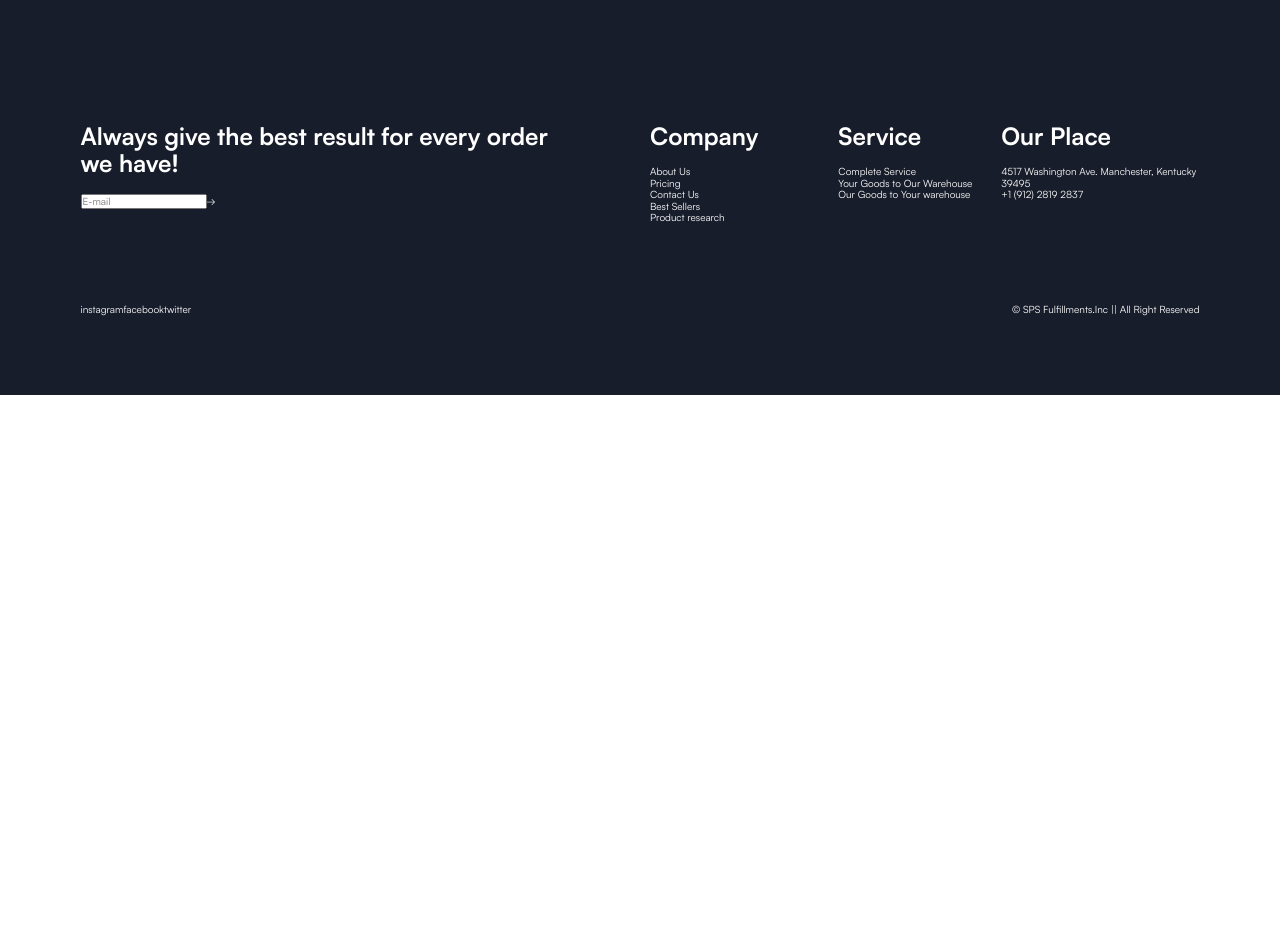
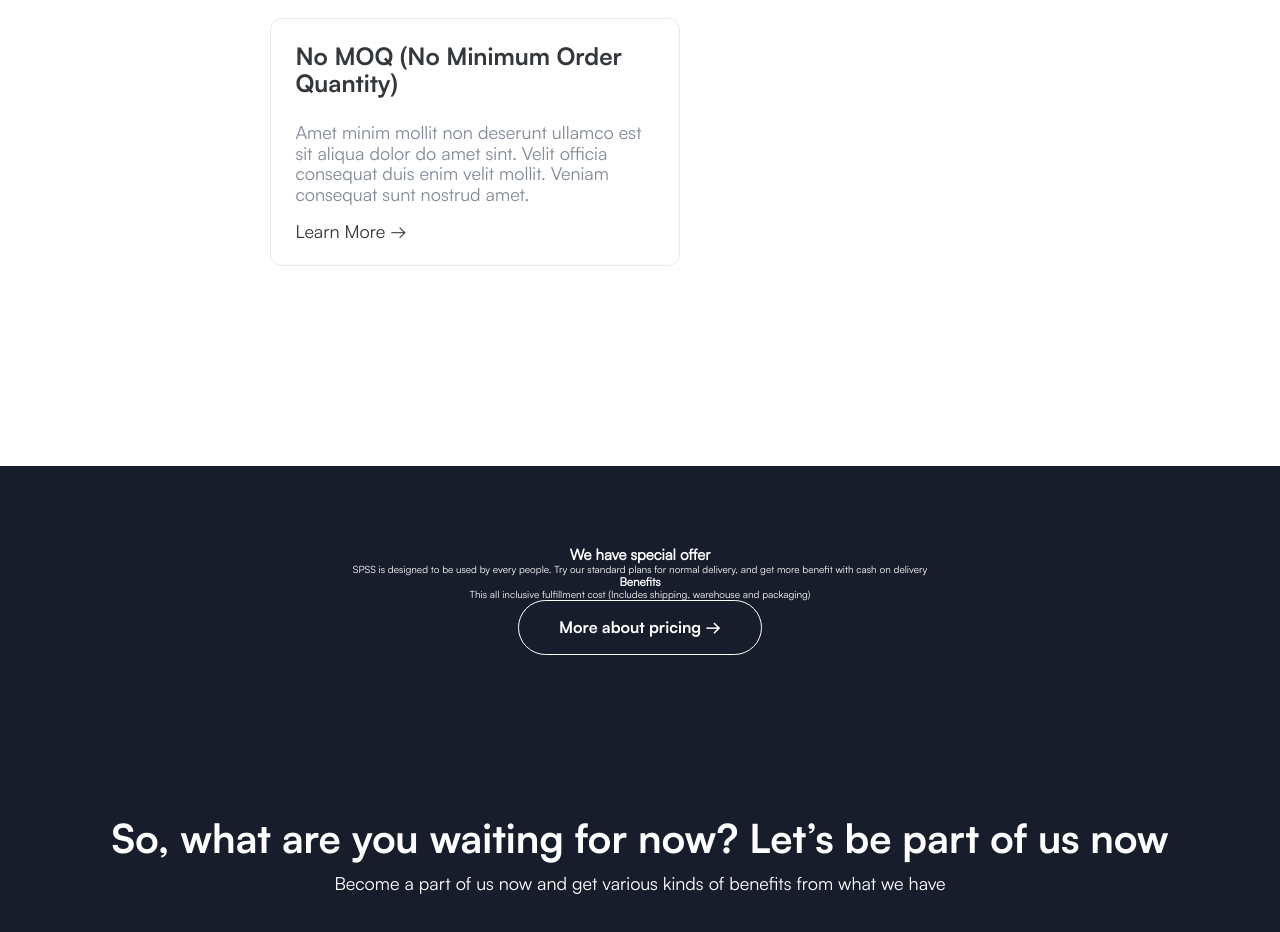
Before and after one commit to Vergilius88/sps, a React (Create React App) app: page / in a window 1280 px wide. Shown: the part 2060-2992 px from the top of the page. Before the commit the page ends 2455 px from the top, so only its background shows below. Built offline with nearby package versions, Linux system fonts and the light colour scheme.

Commit message:
added offers

```diff
--- a/src/App.tsx
+++ b/src/App.tsx
@@ -8,6 +8,7 @@ import { Main } from "./layouts/main/main";
 import { OrderNowBlock } from "./components/orderNow/orderNow";
 import { Hero } from "./components/hero/hero";
 import { Benefits } from "./components/benefits/benefits";
+import { SpecialOffer } from "./components/specialOffer/specialOffer";
 
 function App() {
   return (
@@ -16,6 +17,7 @@ function App() {
       <Main>
         <Hero />
         <Benefits/>
+        <SpecialOffer/>
         <OrderNowBlock />
       </Main>
       <Footer />
--- a/src/components/benefits/benefitsList/benefitsItem/benefitsItemStyles.scss
+++ b/src/components/benefits/benefitsList/benefitsItem/benefitsItemStyles.scss
@@ -1,4 +1,32 @@
-.benefitsListItems{
-    width: 41rem;
+.benefitsListItems {
+    max-width: 41rem;
     margin-bottom: 8rem;
+    border: 0.05rem solid #E4EAF2;
+    border-radius: 1.2rem;
+    padding: 2.4rem;
+
+    &TitleWrapper {
+        margin-bottom: 2.4rem;
+    }
+
+    &Title {
+        font-family: 'Satoshi-bold';
+        font-size: 2.4rem;
+    }
+
+    &Text {
+
+        font-size: 1.8rem;
+        color: #828A96;
+        margin-bottom: 1.6rem;
+    }
+
+    &Link {
+        color: #34383C;
+        font-size: 1.8rem;
+    }
 }
+
+.benefitsListItems:hover {
+    box-shadow: 32px 56px 80px rgba(62, 76, 92, 0.1);
+}
--- a/src/components/benefits/benefitsStyles.scss
+++ b/src/components/benefits/benefitsStyles.scss
@@ -12,6 +12,7 @@
     }
     &Text{
         font-size: 2rem;
+        color: #747B86;
         max-width: 50rem;
         margin-bottom: 12rem;
         text-align: center;
--- /dev/null
+++ b/src/components/specialOffer/specialOffer.tsx
@@ -0,0 +1,23 @@
+import { MainButton } from "../button/mainButton"
+import "./specialOfferStyles.scss"
+
+export const SpecialOffer = () => {
+    return (
+        <div className="specialOffer">
+            <h2 className="specialOfferTitle">We have special offer</h2>
+            <p className="specialOfferText">SPSS is designed to be used by every people. Try our standard plans for normal delivery, and get more benefit with cash on delivery</p>
+            <ul className="specialOfferList"></ul>
+            <div className="specialOfferAdvantages">
+                <h3>Benefits</h3>
+                <ul>
+                    <li>
+                        <div></div>
+                        <p></p>
+                    </li>
+                </ul>
+            </div>
+            <p className="specialOfferDescription">This all inclusive fulfillment cost (Includes shipping, warehouse and packaging)</p>
+            <MainButton title="More about pricing &#8594;" theme="transparentButton" />
+        </div>
+    )
+}
--- /dev/null
+++ b/src/components/specialOffer/specialOfferStyles.scss
@@ -0,0 +1,9 @@
+.specialOffer {
+    display: flex;
+    flex-direction: column;
+    align-items: center;
+    padding: 8rem;
+    // background: linear-gradient(244.62deg, #181D2B -16.18%, rgba(28, 40, 45, 0.8) 107.55%);
+    background-color: #181D2B;
+    color: #ffffff;
+}
```
